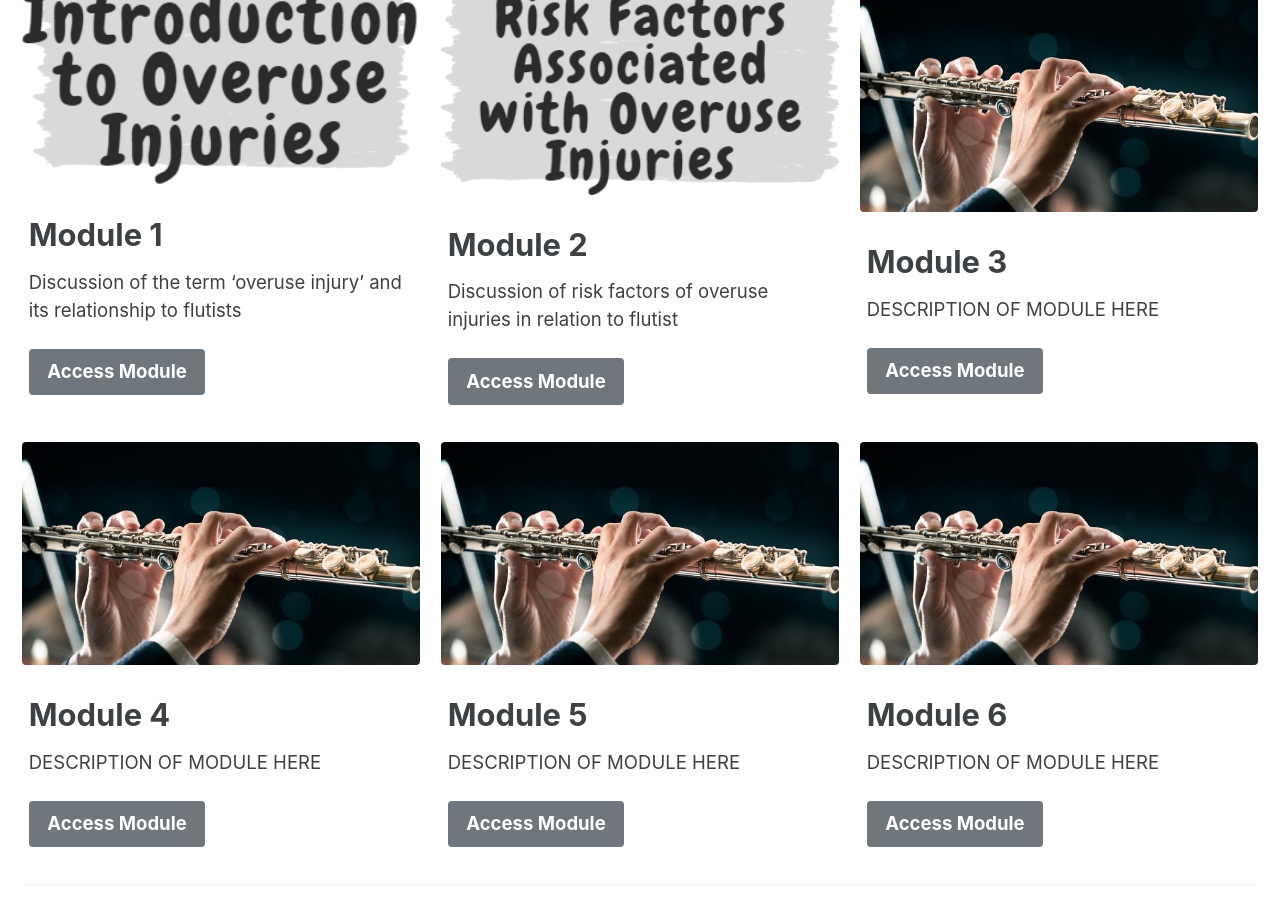
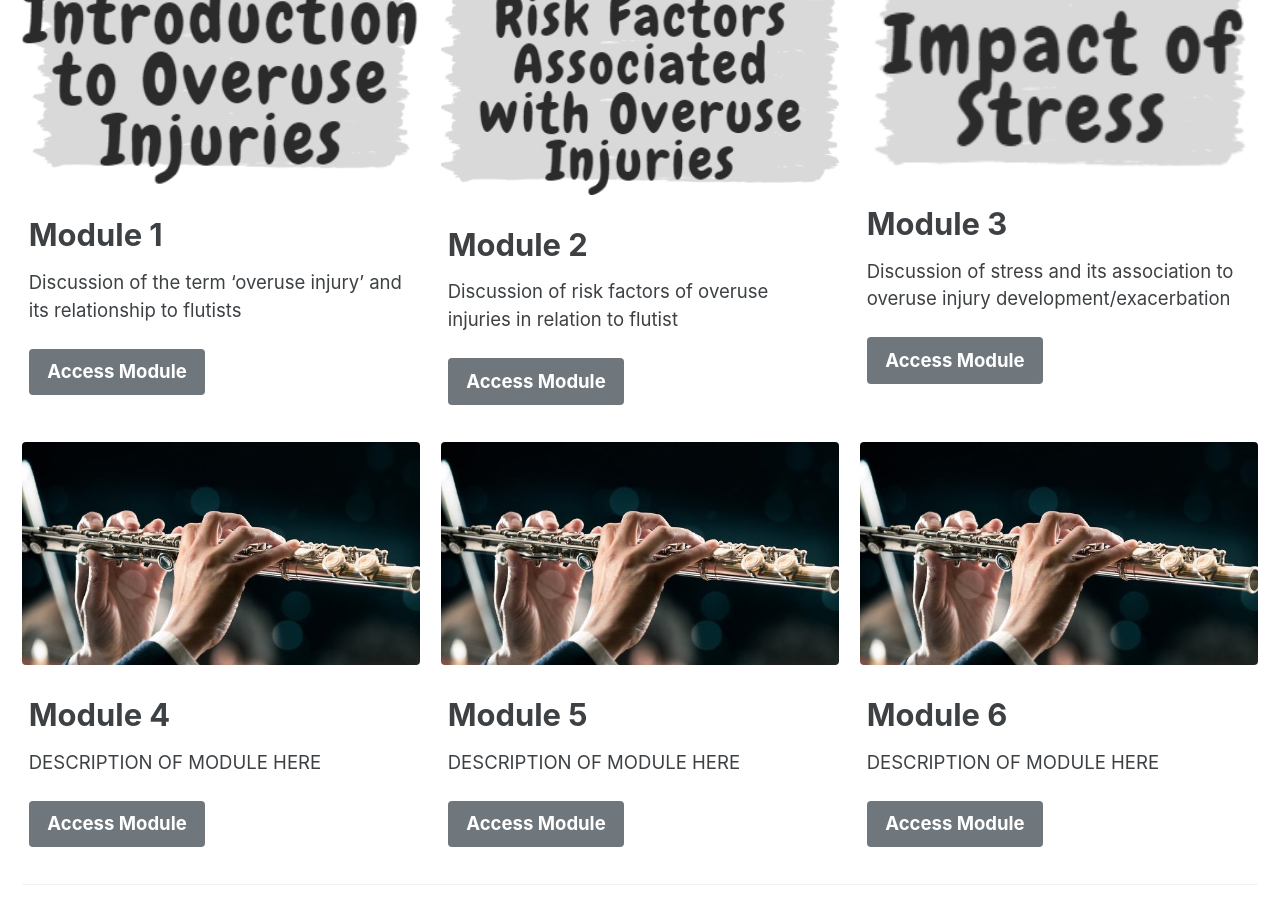
Before and after one commit to jkimOTD/old_site, a Jekyll site: the page built from index.html, in a window 1280 px wide and 900 px high, scrolled down 527 px. Built offline with Jekyll 4.4.1, drawn with Linux system fonts in a browser that asks for light colours; cached includes are drawn as plain includes; the list of posts is cut into pages by our own code.

Commit message:
Update index.html

```diff
--- a/index.html
+++ b/index.html
@@ -24,10 +24,10 @@ feature_row:
     url: "/docs/configuration/"
     btn_class: "btn--primary"
     btn_label: "Access Module"
-  - image_path: /assets/images/flute_home_image.jpg
+  - image_path: /assets/images/module 3.png
     alt: "Module 3"
     title: "Module 3"
-    excerpt: "DESCRIPTION OF MODULE HERE"
+    excerpt: "Discussion of stress and its association to overuse injury development/exacerbation"
     url: "/docs/configuration/"
     btn_class: "btn--primary"
     btn_label: "Access Module"
```
